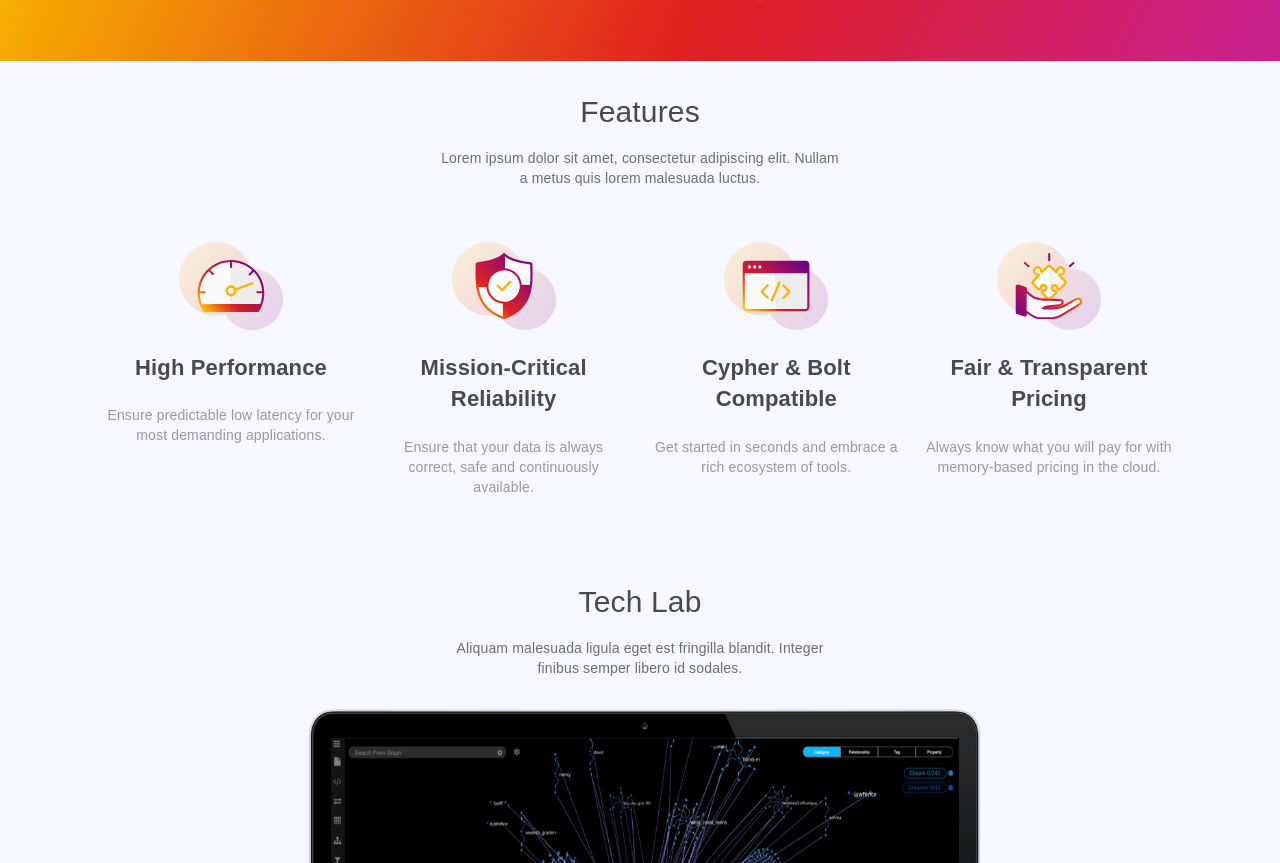
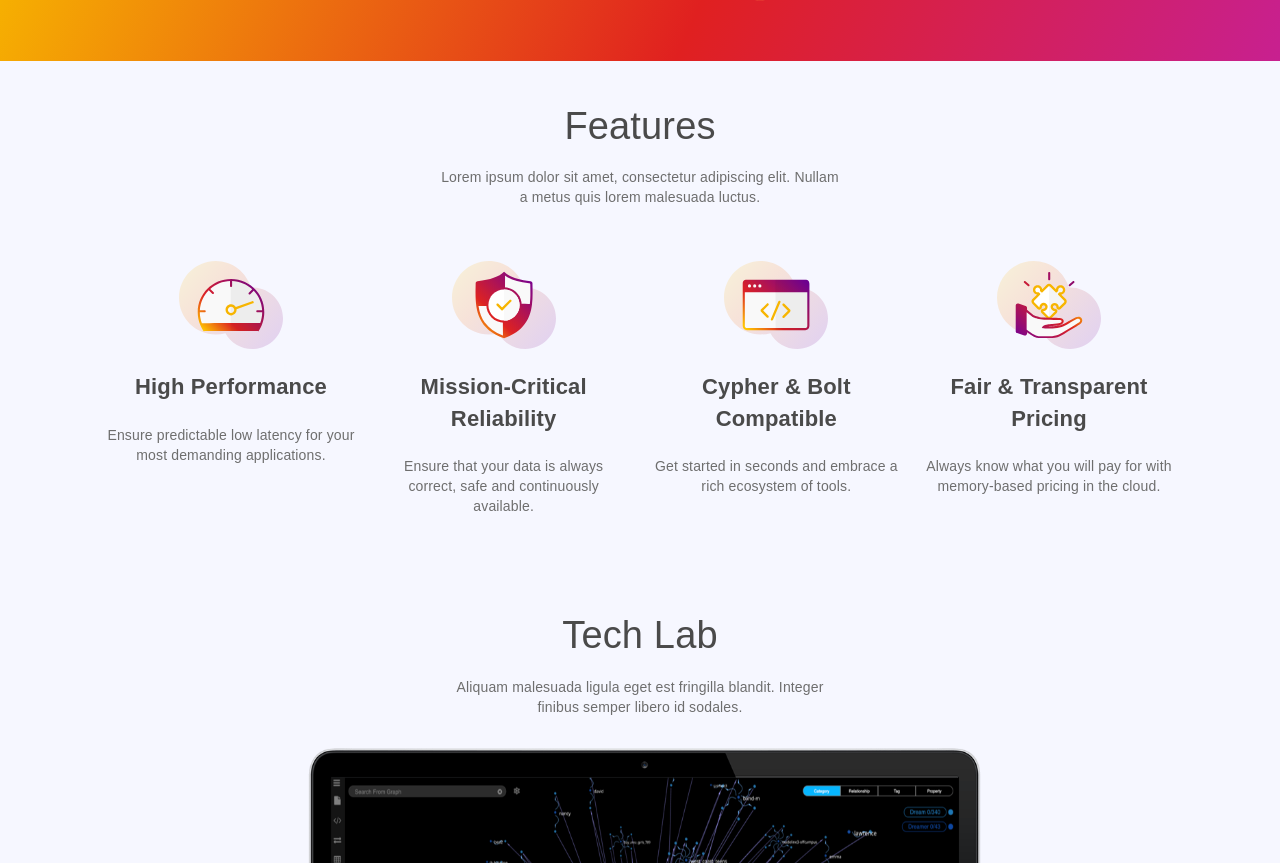
Before and after one commit to GuinsooLab/glab, a React (Create React App) app: page /#/app/home in a window 1280 px wide. Shown: the part 615-1478 px from the top of the page. Built offline with nearby package versions, Linux system fonts and the light colour scheme.

Commit message:
update feature2 font size

```diff
--- a/src/components/Title/styles.js
+++ b/src/components/Title/styles.js
@@ -10,7 +10,7 @@ export default makeStyles(theme => ({
   featureTitle: {
     color: theme.palette.text.primary,
     fontWeight: 500,
-    fontSize: 30,
+    fontSize: 38,
     display: "flex",
     justifyContent: "center",
     marginBottom: 0,
--- a/src/pages/home/components/Feature2.js
+++ b/src/pages/home/components/Feature2.js
@@ -30,7 +30,7 @@ const useStyles = makeStyles((theme) => ({
     fontWeight: 600,
   },
   content: {
-    color: theme.palette.text.disabled,
+    color: theme.palette.text.secondary,
   },
 }));
 
```
